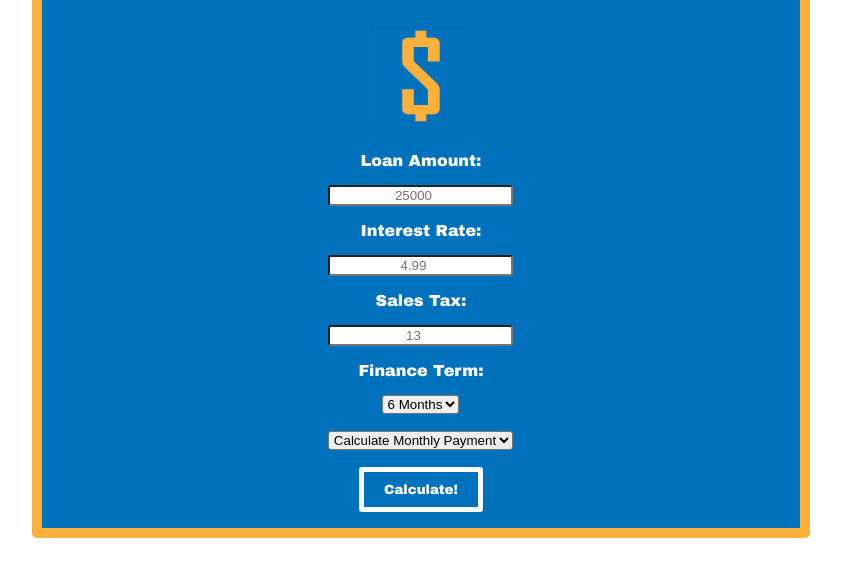
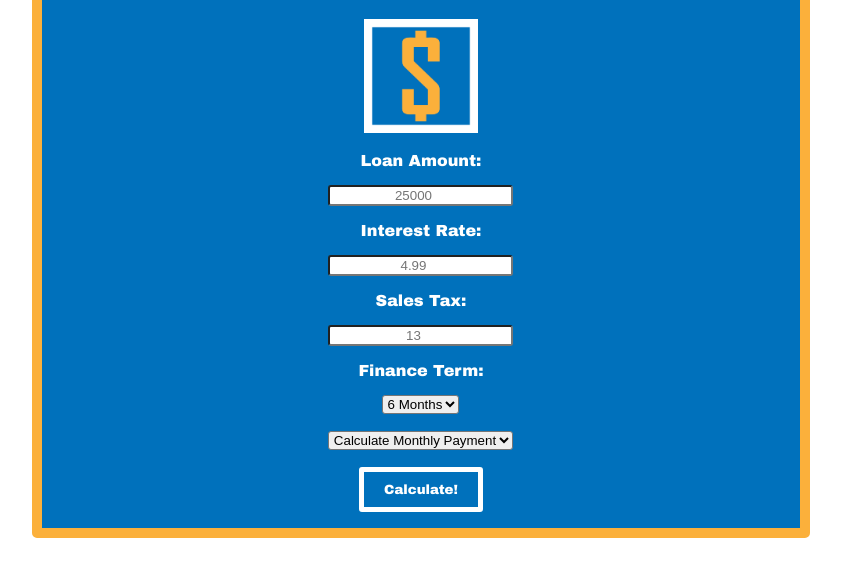
Before and after one commit to heyuitsme/finance-calculator, a plain HTML site: page index.html in a window 1280 px wide. Shown: the part 77-654 px from the top of the page, without its empty margins (219-1060 px from the left). Drawn offline with Linux system fonts and the light colour scheme.

Commit message:
Update index.html

```diff
--- a/index.html
+++ b/index.html
@@ -14,7 +14,7 @@
         <h1>Fancy Online Finance Calculator</h1>
       </div>
       <div id='imgContainer'>
-        <img src='dollar.png' id='dollarImg'>
+        <img src='dollarwhite.png' id='dollarImg'>
       </div>
       <div id='formContainer'>
         <form class='mainForm'>
@@ -53,7 +53,5 @@
       </div>
     </div>
 
-
-
   </body>
 </html>
```
